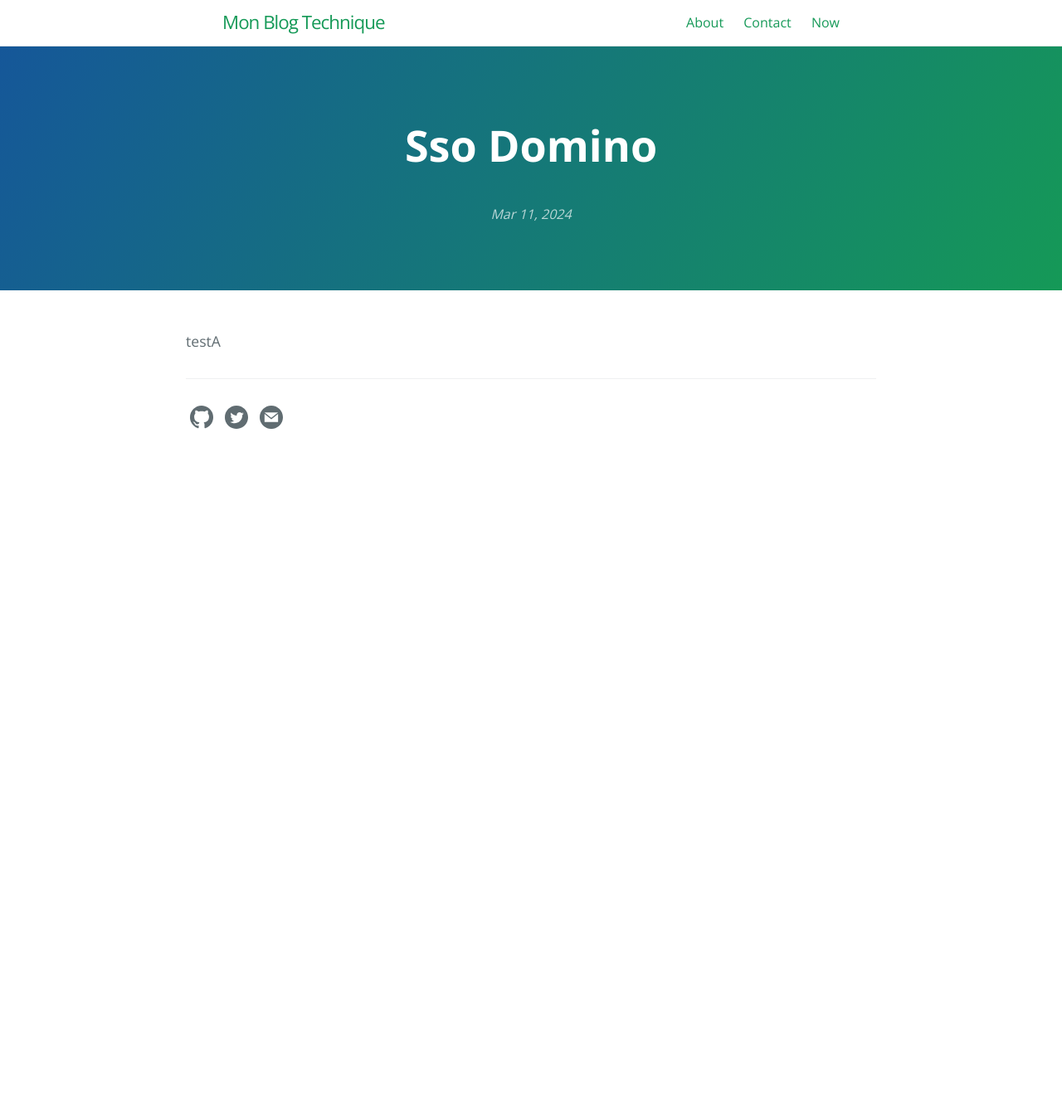
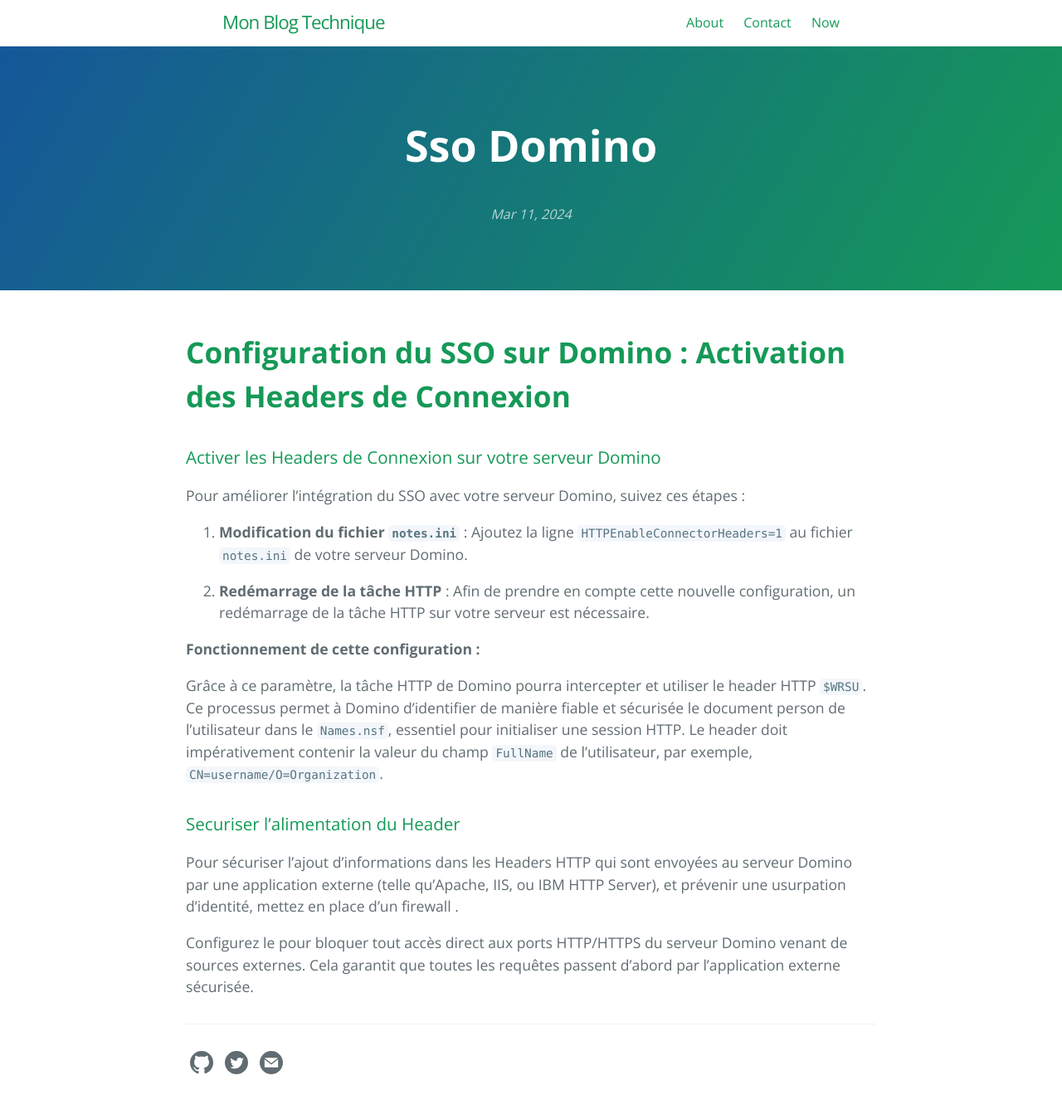
Before and after one commit to thomasricaud/thomasricaud.github.io, a Jekyll site: the page built from _posts/2024-03-11-SSO-DOMINO.md, in a window 1280 px wide. Shown: the whole page at 83% size. Built offline with Jekyll 4.4.1, drawn with Linux system fonts in a browser that asks for light colours; our own code applies the rules of GitHub Pages for plain Markdown files; before the commit the page ends 900 px from its top, so only the background shows below that.

Commit message:
ajout post

```diff
--- a/_posts/2024-03-11-SSO-DOMINO.md
+++ b/_posts/2024-03-11-SSO-DOMINO.md
@@ -1 +1,19 @@
-testA
+# **Configuration du SSO sur Domino : Activation des Headers de Connexion**
+
+### Activer les Headers de Connexion sur votre serveur Domino
+
+Pour améliorer l'intégration du SSO avec votre serveur Domino, suivez ces étapes :
+
+1. **Modification du fichier `notes.ini`** : Ajoutez la ligne `HTTPEnableConnectorHeaders=1` au fichier `notes.ini` de votre serveur Domino.
+
+2. **Redémarrage de la tâche HTTP** : Afin de prendre en compte cette nouvelle configuration, un redémarrage de la tâche HTTP sur votre serveur est nécessaire.
+
+**Fonctionnement de cette configuration :**
+
+Grâce à ce paramètre, la tâche HTTP de Domino pourra intercepter et utiliser le header HTTP `$WRSU`. Ce processus permet à Domino d'identifier de manière fiable et sécurisée le document person de l'utilisateur dans le `Names.nsf`, essentiel pour initialiser une session HTTP. Le header doit impérativement contenir la valeur du champ `FullName` de l'utilisateur, par exemple, `CN=username/O=Organization`.
+
+### Securiser l'alimentation du Header
+
+Pour sécuriser l'ajout d'informations dans les Headers HTTP qui sont envoyées au serveur Domino par une application externe (telle qu'Apache, IIS, ou IBM HTTP Server), et prévenir une usurpation d'identité, mettez en place d'un firewall .
+
+Configurez le pour bloquer tout accès direct aux ports HTTP/HTTPS du serveur Domino venant de sources externes. Cela garantit que toutes les requêtes passent d'abord par l'application externe sécurisée.
```
